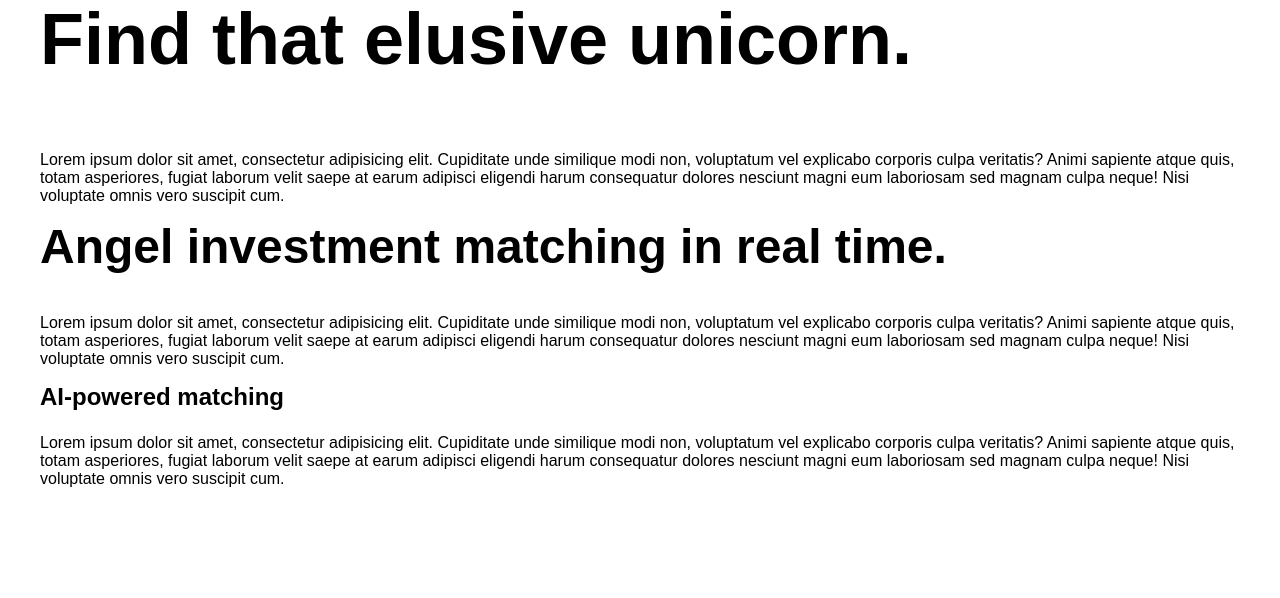
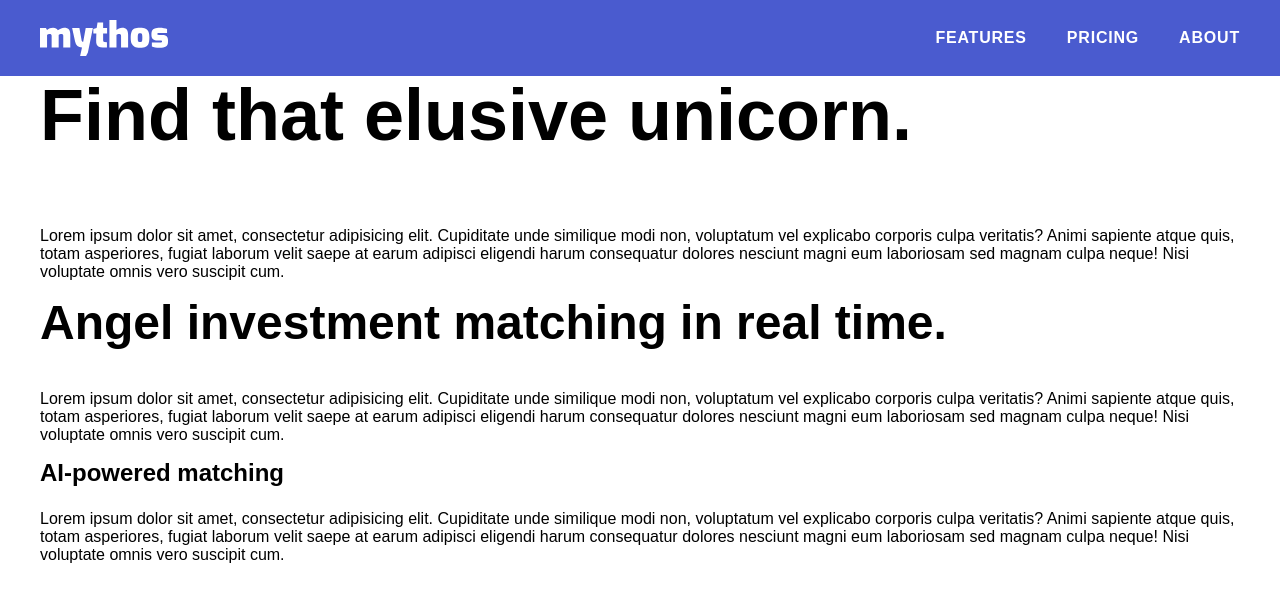
Before and after one commit to ro114/responsive-design-beginners, a plain HTML site: page index.html in a window 1280 px wide. Drawn offline with Linux system fonts and the light colour scheme.

Commit message:
Top Navigation

```diff
--- /dev/null
+++ b/app/scss/components/_index.scss
@@ -0,0 +1 @@
+@forward 'topnav';
--- /dev/null
+++ b/app/scss/components/_topnav.scss
@@ -0,0 +1,66 @@
+@use '../util' as u;
+
+.topnav {
+  background-color: var(--header-bg);
+
+  &__wrapper {
+    display: flex;
+    justify-content: space-between;
+    align-items: center;
+    padding-block: 12px;
+
+    @include u.breakpoint(large) {
+      padding-block: 20px;
+    }
+  }
+
+  &__homelink {
+    &:hover {
+      opacity: 0.9;
+    }
+  }
+
+  &__logo {
+    display: block;
+    width: u.rem(70);
+    height: auto;
+
+    @include u.breakpoint(large) {
+      width: u.rem(128);
+      height: auto;
+    }
+  }
+
+  &__links {
+    display: flex;
+    gap: 20px;
+    margin: 0;
+    padding: 0;
+
+    @include u.breakpoint(large) {
+      gap: 40px;
+    }
+  }
+
+  &__item {
+    list-style-type: none;
+  }
+
+  &__link {
+    font-size: u.rem(14);
+    font-weight: 700;
+    letter-spacing: 0.05em;
+    color: var(--text-light);
+    text-transform: uppercase;
+
+    @include u.breakpoint(large) {
+      font-size: u.rem(16);
+    }
+
+    &:hover {
+      text-decoration: underline;
+      text-decoration-thickness: 2px;
+      text-underline-offset: 4px;
+    }
+  }
+}
--- a/app/scss/globals/_boilerplate.scss
+++ b/app/scss/globals/_boilerplate.scss
@@ -17,6 +17,7 @@ body {
   font-family: u.$font;
   background-color: var(--background-color);
   color: var(--text-color);
+  margin-block-end: 50vh; // Temporary, remove after website is complete.
 }
 
 .visually-hidden {
@@ -26,4 +27,13 @@ body {
   width: 1px;
   height: 1px;
   overflow: hidden;
+
+  &:focus {
+    left: 0;
+    width: auto;
+    height: auto;
+    background-color: #fff;
+    padding: 0.5rem;
+    border: 1px solid;
+  }
 }
--- a/app/scss/globals/_colors.scss
+++ b/app/scss/globals/_colors.scss
@@ -2,6 +2,7 @@
   --main-bg: hsl(0, 0%, 100%);
   --text-dark: hsl(233, 14%, 25%);
   --text-light: hsl(0, 0%, 100%);
+  --header-bg: hsl(232, 58%, 55%);
   --hero-bg: hsl(232, 58%, 55%);
   --button-primary-bg: hsl(180, 100%, 42%);
   --button-primary-text: hsl(233, 14%, 25%);
--- a/app/scss/style.scss
+++ b/app/scss/style.scss
@@ -1,2 +1,3 @@
 @forward 'globals';
 @forward 'layout';
+@forward 'components';
--- a/index.html
+++ b/index.html
@@ -19,18 +19,46 @@
     <link rel="stylesheet" href="/dist/style.css" />
     <script src="/app/js/script.js"></script>
   </head>
-  <header></header>
-  <main>
+  <body>
+    <a href="#main" class="visually-hidden">Skip to main content</a>
+    <header class="topnav">
+      <h2 class="visually-hidden">Header</h2>
+      <div class="wrapper topnav__wrapper">
+        <a href="/" class="topnav__homelink">
+          <img
+            src="/img/logo-mythos.svg"
+            alt="Mythos homepage"
+            class="topnav__logo"
+            width="128"
+            height="36"
+          />
+        </a>
+        <nav>
+          <ul class="topnav__links">
+            <li class="topnav__item">
+              <a href="" class="topnav__link">FEATURES</a>
+            </li>
+            <li class="topnav__item">
+              <a href="" class="topnav__link">PRICING</a>
+            </li>
+            <li class="topnav__item">
+              <a href="" class="topnav__link">ABOUT</a>
+            </li>
+          </ul>
+        </nav>
+      </div>
+    </header>
+    <main id="main">
       <article>
         <section class="wrapper">
           <h1>Find that elusive unicorn.</h1>
           <p>
             Lorem ipsum dolor sit amet, consectetur adipisicing elit. Cupiditate
             unde similique modi non, voluptatum vel explicabo corporis culpa
-          veritatis? Animi sapiente atque quis, totam asperiores, fugiat laborum
-          velit saepe at earum adipisci eligendi harum consequatur dolores
-          nesciunt magni eum laboriosam sed magnam culpa neque! Nisi voluptate
-          omnis vero suscipit cum.
+            veritatis? Animi sapiente atque quis, totam asperiores, fugiat
+            laborum velit saepe at earum adipisci eligendi harum consequatur
+            dolores nesciunt magni eum laboriosam sed magnam culpa neque! Nisi
+            voluptate omnis vero suscipit cum.
           </p>
         </section>
         <section class="wrapper">
@@ -38,23 +66,23 @@
           <p>
             Lorem ipsum dolor sit amet, consectetur adipisicing elit. Cupiditate
             unde similique modi non, voluptatum vel explicabo corporis culpa
-          veritatis? Animi sapiente atque quis, totam asperiores, fugiat laborum
-          velit saepe at earum adipisci eligendi harum consequatur dolores
-          nesciunt magni eum laboriosam sed magnam culpa neque! Nisi voluptate
-          omnis vero suscipit cum.
+            veritatis? Animi sapiente atque quis, totam asperiores, fugiat
+            laborum velit saepe at earum adipisci eligendi harum consequatur
+            dolores nesciunt magni eum laboriosam sed magnam culpa neque! Nisi
+            voluptate omnis vero suscipit cum.
           </p>
           <h3>AI-powered matching</h3>
           <p>
             Lorem ipsum dolor sit amet, consectetur adipisicing elit. Cupiditate
             unde similique modi non, voluptatum vel explicabo corporis culpa
-          veritatis? Animi sapiente atque quis, totam asperiores, fugiat laborum
-          velit saepe at earum adipisci eligendi harum consequatur dolores
-          nesciunt magni eum laboriosam sed magnam culpa neque! Nisi voluptate
-          omnis vero suscipit cum.
+            veritatis? Animi sapiente atque quis, totam asperiores, fugiat
+            laborum velit saepe at earum adipisci eligendi harum consequatur
+            dolores nesciunt magni eum laboriosam sed magnam culpa neque! Nisi
+            voluptate omnis vero suscipit cum.
           </p>
         </section>
       </article>
     </main>
     <footer></footer>
-  <body></body>
+  </body>
 </html>
```
Also changed, not shown: dist/style.css, img/logo-mythos.svg (added), 2 other files. Lines whose indentation alone changed are shown as unchanged.
